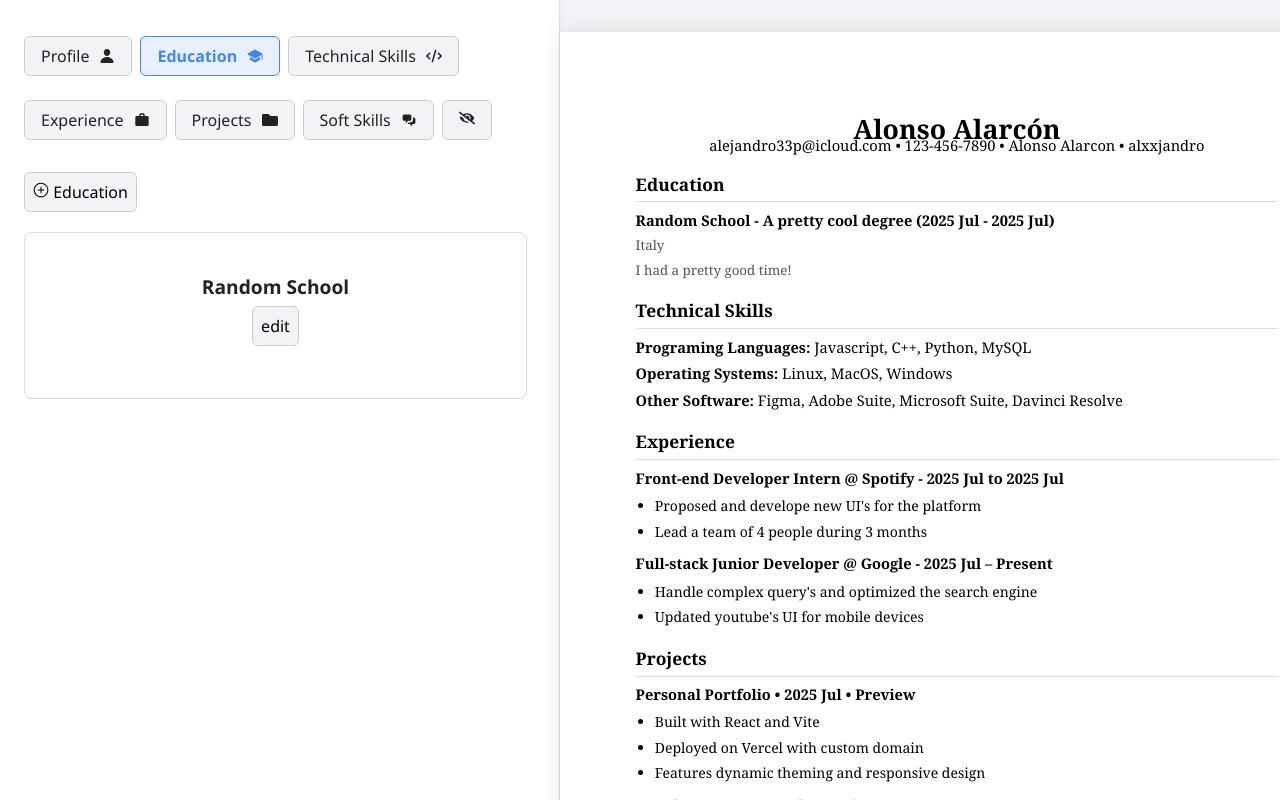
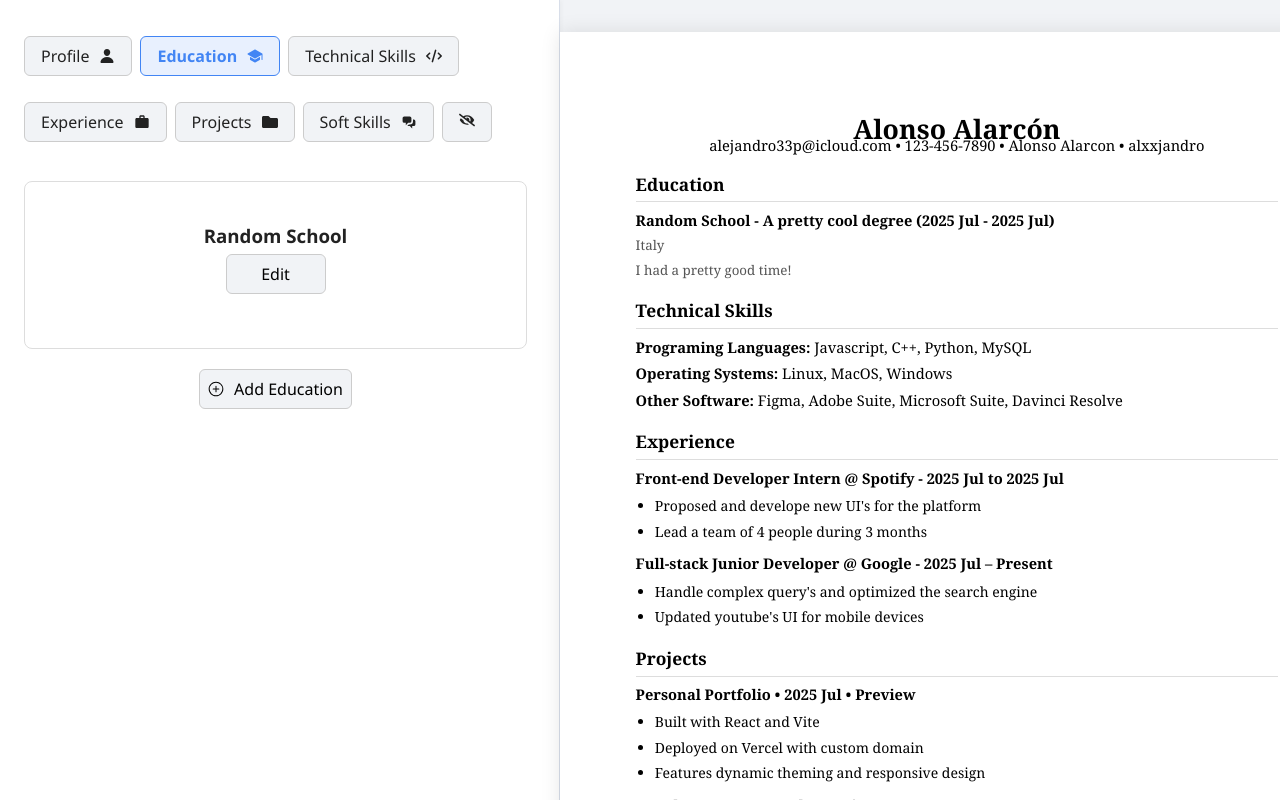
Before and after one commit to alxxjandro/cvbuilder, a React app: page / in a window 1280 px wide. Both pictures are taken after a click on the button "Education". Built offline with nearby package versions, Linux system fonts and the light colour scheme; the HTML template or start-up script is replaced by a standard one.

Commit message:
the education section stylings are done, thoe everythings its a mess haha

```diff
--- a/src/modules/sidebarSections/Education.jsx
+++ b/src/modules/sidebarSections/Education.jsx
@@ -1,10 +1,18 @@
 import { useState } from "react";
 import { GoPlusCircle } from "react-icons/go";
+import { FaTrash } from "react-icons/fa";
 
 function Education({ setData, data, addEducationEntry }) {
-  const [form, setForm] = useState(false);
-  const [isEditing, setIsEditing] = useState(false);
-  const [formData, setFormData] = useState({
+  const [formData, setFormData] = useState({});
+  const [editingId, setEditingId] = useState(null);
+
+  const handleChange = (e) => {
+    const { id, value } = e.target;
+    setFormData((prev) => ({ ...prev, [id]: value }));
+  };
+
+  const startNewForm = () => {
+    const newEntry = {
       schoolName: "",
       degreeName: "",
       degreeCity: "",
@@ -12,164 +20,117 @@ function Education({ setData, data, addEducationEntry }) {
       endDate: "",
       extraNotes: "",
       id: Date.now(),
-  });
-
-  const updateFormData = (e) => {
-    const { id, value } = e.target;
-    setFormData((prev) => ({
-      ...prev,
-      [id]: value,
-    }));
+    };
+    setFormData(newEntry);
+    setEditingId(newEntry.id);
+    setData((prev) => ({ ...prev, education: [...prev.education, newEntry] }));
   };
 
-  const handleCancel = () => {
-    setForm(false);
-    setFormData({
-      schoolName: "",
-      degreeName: "",
-      degreeCity: "",
-      startDate: "",
-      endDate: "",
-      extraNotes: "",
-      id: "",
-    });
+  const startEdit = (entry) => {
+    setFormData(entry);
+    setEditingId(entry.id);
   };
 
-  const handleSubmit = () => {
-    if (isEditing) {
-      setIsEditing(true);
-      addEducationEntry(formData, true);
-    } else {
-      addEducationEntry(formData);
+  const cancelEdit = () => {
+    const isNew = !data.education.find((e) => e.id === editingId);
+    if (isNew) {
+      setData((prev) => ({
+        ...prev,
+        education: prev.education.filter((e) => e.id !== editingId),
+      }));
     }
-
-    setForm(false);
-    setFormData({
-      schoolName: "",
-      degreeName: "",
-      degreeCity: "",
-      startDate: "",
-      endDate: "",
-      extraNotes: "",
-      id: "",
-    });
-    setIsEditing(false);
+    setEditingId(null);
+    setFormData({});
   };
 
-  const handleDelete = () => {
-    let filteredData = data.education.filter(
-      (entry) => entry.id !== formData.id,
-    );
+  const submitForm = () => {
+    addEducationEntry(formData, true);
+    setEditingId(null);
+    setFormData({});
+  };
 
+  const deleteEntry = (id) => {
     setData((prev) => ({
       ...prev,
-      education: filteredData,
+      education: prev.education.filter((e) => e.id !== id),
     }));
-
-    setIsEditing(false);
-    setForm(false);
-  };
-
-  const handleNewForm = () => {
-    setFormData({
-      schoolName: "",
-      degreeName: "",
-      degreeCity: "",
-      startDate: "",
-      endDate: "",
-      extraNotes: "",
-      id: Date.now(),
-    });
-    setForm(true);
-  };
-
-  const editSchool = (schoolId) => {
-    let match = data.education.find((entry) => entry.id === schoolId);
-    setFormData(match);
-    setIsEditing(true);
-    setForm(true);
+    if (editingId === id) {
+      setEditingId(null);
+      setFormData({});
+    }
   };
 
   return (
     <div className="education">
-      <div className="newField">
-        <button onClick={handleNewForm}>
-          <GoPlusCircle /> Education
+      {data.education.map((entry) => (
+        <div className="education-entry" key={entry.id}>
+          {!editingId && <h3>{entry.schoolName || "(No School Name)"}</h3>}
+          {editingId !== entry.id && (
+            <button id="editEducation" onClick={() => startEdit(entry)}>
+              Edit
             </button>
+          )}
 
-        {data.education.map((e) => (
-          <div key={e.id}>
-            <h1>{e.schoolName}</h1>
-            <button id={e.id} onClick={() => editSchool(e.id)}>
-              edit
-            </button>
-          </div>
-        ))}
-
-        {form && (
+          {editingId === entry.id && (
             <div className="Schoolform">
-            <div className="schoolInfo">
-              <label htmlFor="schoolName">School</label>
+              <label>School</label>
               <input
                 id="schoolName"
-                type="text"
                 value={formData.schoolName}
-                onChange={updateFormData}
+                onChange={handleChange}
               />
-
-              <label htmlFor="degreeName">Degree</label>
+              <label>Degree</label>
               <input
                 id="degreeName"
-                type="text"
                 value={formData.degreeName}
-                onChange={updateFormData}
+                onChange={handleChange}
               />
-
-              <label htmlFor="degreeCity">City</label>
+              <label>City</label>
               <input
                 id="degreeCity"
-                type="text"
                 value={formData.degreeCity}
-                onChange={updateFormData}
+                onChange={handleChange}
               />
-            </div>
-
-            <div className="school dates">
-              <label htmlFor="startDate">Start Date</label>
+              <label>Start Date</label>
               <input
                 id="startDate"
                 type="date"
                 value={formData.startDate}
-                onChange={updateFormData}
+                onChange={handleChange}
               />
-
-              <label htmlFor="endDate">Graduation Date</label>
+              <label>End Date</label>
               <input
                 id="endDate"
                 type="date"
                 value={formData.endDate}
-                onChange={updateFormData}
+                onChange={handleChange}
               />
-            </div>
-
-            <div>
-              <label htmlFor="extraNotes">Description (optional)</label>
+              <label>Description</label>
               <input
                 id="extraNotes"
-                type="text"
                 value={formData.extraNotes}
-                onChange={updateFormData}
+                onChange={handleChange}
               />
-            </div>
 
               <div className="formButtons">
-              <button onClick={handleDelete}>Delete</button>
-              <button onClick={handleCancel}>Cancel</button>
-              <button onClick={handleSubmit}>Submit</button>
+                <div className="deleteBtn">
+                  <button onClick={() => deleteEntry(entry.id)}>
+                    <FaTrash />
+                  </button>
+                </div>
+                <div className="otherBtns">
+                  <button onClick={cancelEdit}>Cancel</button>
+                  <button onClick={submitForm}>Submit</button>
+                </div>
               </div>
             </div>
           )}
         </div>
+      ))}
+
+      <button className="buttonInfo" onClick={startNewForm}>
+        <GoPlusCircle /> Add Education
+      </button>
     </div>
   );
 }
--- a/src/styles/Sidebar.css
+++ b/src/styles/Sidebar.css
@@ -52,14 +52,15 @@ button,
 input[type="text"],
 input[type="email"],
 input[type="tel"],
-input[type="date"] {
+input[type="date"],
+input {
   font-family: inherit;
   font-size: 1rem;
   padding: 0.5rem;
   border-radius: 6px;
   border: 1px solid #ccc;
   margin-top: 0.25rem;
-  margin-bottom: 0.75rem;
+  margin-bottom: 0.9rem;
 }
 
 button {
@@ -116,7 +117,7 @@ button:disabled {
 .education .newField > div:not(.Schoolform),
 .profile {
   border: 1px solid #ddd;
-  padding: 2.5rem .75rem;
+  padding: 2.5rem 0.75rem;
   margin-top: 0.5rem;
   border-radius: 8px;
   background-color: #ffffff;
@@ -125,8 +126,32 @@ button:disabled {
   align-items: center;
 }
 
-.profile > div{
+.education-entry {
+  border: 1px solid #ddd;
+  padding: 2.5rem 0.75rem;
+  margin-top: 0.5rem;
+  border-radius: 8px;
+  background-color: #ffffff;
+  display: flex;
+  flex-direction: column;
+  align-items: center;
+  margin-bottom: 1rem;
+}
+
+.education-entry > .Schoolform {
+  width: 80%;
+  display: flex;
+  flex-direction: column;
+}
+
+.profile > div {
   min-width: 80%;
+}
+
+.education {
+  display: flex;
+  flex-direction: column;
+  justify-content: center;
 }
 
 .education h1 {
@@ -177,9 +202,25 @@ input::placeholder {
   color: #888;
 }
 
-.buttonInfo{
+.buttonInfo {
   display: flex;
   justify-content: center;
   align-items: center;
+  align-self: center;
+  max-width: 200px;
   gap: 10px;
 }
+
+.formButtons {
+  display: flex;
+  justify-content: space-between;
+}
+
+.otherBtns {
+  display: flex;
+  gap: 0.5rem;
+}
+
+#editEducation {
+  width: 100px;
+}
```
Also changed, not shown: src/modules/Sidebar.jsx (+5 -5 lines). Lines whose indentation alone changed are shown as unchanged.
